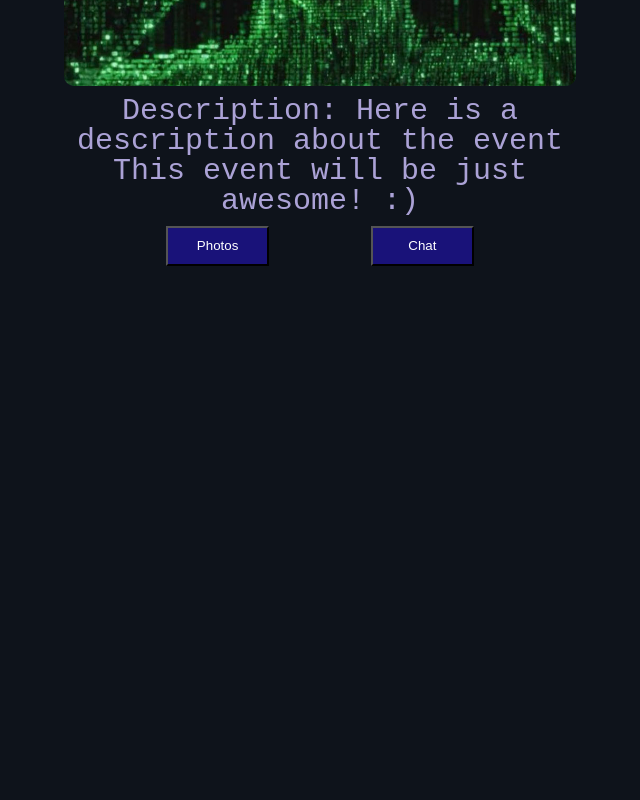
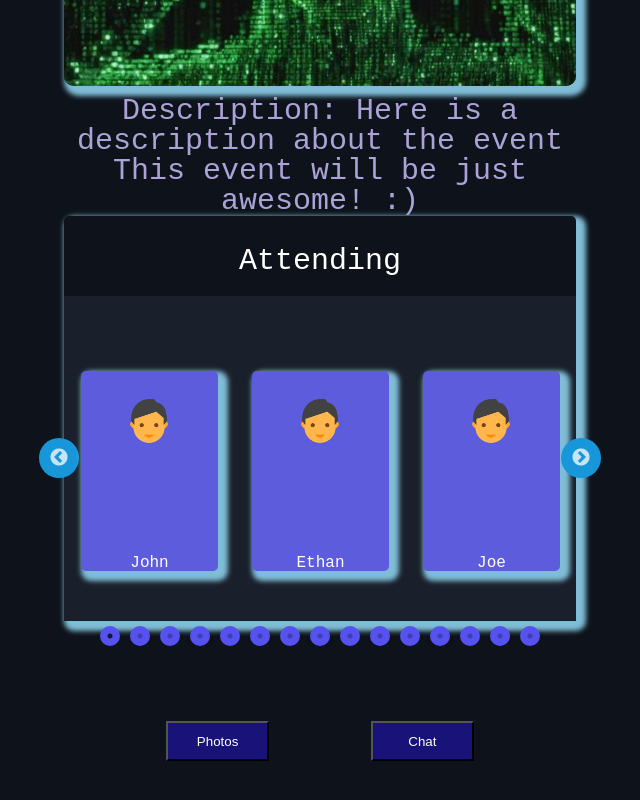
Before and after one commit to wpx8-teamawesome/group-project, a React (Create React App) app: page /event/1 in a window 1280 px wide. Shown: the part 562-1362 px from the top of the page, without its empty margins (0-640 px from the left). Before the commit the page ends 900 px from the top, so only its background shows below. Built offline with nearby package versions, Linux system fonts and the light colour scheme; no server answers; what google-maps-react would draw is missing.

Commit message:
adds attending SV

```diff
--- a/src/components/Event/EventDisplay/EventDisplay.js
+++ b/src/components/Event/EventDisplay/EventDisplay.js
@@ -3,26 +3,48 @@ import './EventDisplay.scss';
 import { connect } from 'react-redux';
 import { loginUser } from '..//..//..//ducks/reducer';
 import { logoutUser } from '..//..//..//ducks/reducer';
-
 import { Link } from 'react-router-dom';
-
 import EventHeader from '..//EventHeader.js';
+import Slider from 'react-slick';
+//images
 import axios from 'axios';
-
 import matrix from '..//..//..//images/matrix.jpg';
+import user from '..//..//..//images/user.png';
 
 class EventDisplay extends Component {
     constructor(props) {
         super(props)
         this.state = {
             user: null,
-            event: null
+            event: null,
+            attendees: []
         }
     }
 
     //Lifecycle
     componentDidMount() {
         this.fetchEvent()
+        this.fetchAttendees() //TEST
+    }
+
+    fetchAttendees = () => {
+        this.setState({
+            attendees: [{ name: "John", imageURL: user },
+                { name: "Ethan", imageURL: user },
+                { name: "Joe", imageURL: user },
+                { name: "Mary", imageURL: user },
+                { name: "Denise", imageURL: user },
+                { name: "Bob", imageURL: user },
+                { name: "Matt", imageURL: user },
+                { name: "Travis", imageURL: user },
+                { name: "Daniel", imageURL: user },
+                { name: "Julia", imageURL: user },
+                { name: "Mark", imageURL: user },
+                { name: "Dan", imageURL: user },
+                { name: "Jake", imageURL: user },
+                { name: "Chad", imageURL: user },
+                { name: "Maria", imageURL: user }]
+        })
     }
 
     fetchEvent = () => {
@@ -44,10 +66,27 @@ class EventDisplay extends Component {
 
     render() {
         const { user } = this.props;
-        const { event } = this.state;
+        const { event, attendees } = this.state;
         const urlToGoTo = event != null ? `/api/chat/${event.socket_room}` : ``
-        console.log('event socket room', event)
+
+        const settings = {
+            dots: true,
+            infinite: true,
+            speed: 500,
+            slidesToShow: 3,
+            slidesToScroll: 1
+        }
+
         //Map attendees here
+        const attendeesMapped = attendees.map((item, index) => {
+            return <div className="attendee_card_container">
+                <div className="attendee_card">
+                    <img src={item.imageURL}></img>
+                    <p>{item.name}</p>
+                </div>
+            </div>
+        })
+
         return (
             <div className="main_container">
                 <EventHeader event={this.state.event} attendFn={this.attendHandler}></EventHeader>
@@ -59,7 +98,10 @@ class EventDisplay extends Component {
                             This event will be just awesome! :)
                         </p>
                         <div className="attendee_container">
-
+                            <p>Attending</p>
+                            <Slider className="slick_slider" {...settings}>
+                                { attendeesMapped }
+                            </Slider>
                         </div>
                         <div className="button_options_container">
                             <button>Photos</button>
--- a/src/components/Event/EventDisplay/EventDisplay.scss
+++ b/src/components/Event/EventDisplay/EventDisplay.scss
@@ -32,6 +32,7 @@
     margin-left: 10%;
     border-radius: 10px;
     max-height: 500px;
+    box-shadow: 5px 5px 5px 5px rgb(127, 189, 214);
 }
 
 .left_container > p {
@@ -46,7 +47,7 @@
 }
 
 .button_options_container {
-    margin-top: 10px;
+    margin-top: 100px;
     width: 80%;
     margin-left: 10%;
     display: flex;
@@ -75,3 +76,47 @@
     background: rgb(25, 18, 121);
     color: white;
 }
+
+.attendee_container {
+    width: 80%;
+    margin-left: 10%;
+    border-radius: 5px;
+    box-shadow: 5px 5px 5px 5px rgb(127, 189, 214);
+}
+
+.attendee_container > p {
+    color: white;
+    text-align: center;
+    font-family: 'Courier New', Courier, monospace;
+    margin-top: 30px;
+    margin-bottom: 20px;
+    font-size: 30px;
+}
+
+.attendee_card {
+    display: flex;
+    flex-direction: column;
+    justify-content: space-evenly;
+    background: rgb(92, 92, 221);
+    color: white;
+    font-family: 'Courier New', Courier, monospace;
+    text-align: center;
+    height: 200px;
+    margin-bottom: 50px;
+    margin-top: 50px;
+    width: 80%;
+    margin-left: 10%;
+    border-radius: 5px;
+    box-shadow: 5px 5px 5px 5px rgb(127, 189, 214);
+}
+
+.attendee_card > img {
+    max-width: 50px;
+    max-height: 50px;
+    margin: auto;
+    margin-top: 25px;
+}
+
+.attendee_card > p {
+    margin-top: 25px;
+}
```
Also changed, not shown: src/components/LandingParent/LandingParent.js (+5 -4 lines).
